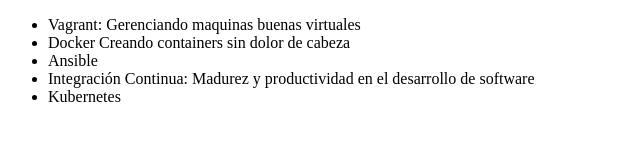
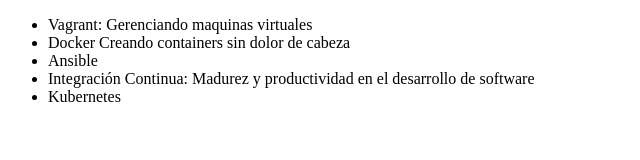
Before and after one commit to BrunoDelg/alura-git, a plain HTML site: page index.html in a window 1280 px wide. Shown: the full height of the page, 0-640 px from the left. Drawn offline with Linux system fonts and the light colour scheme.

Commit message:
Revert "Cambiando el codigo para revertir"
This reverts commit a834aeadbdd98183d1f368b7c04702e1a5d237fe.

```diff
--- a/index.html
+++ b/index.html
@@ -6,7 +6,7 @@
     </head>
     <body>
         <ul>
-            <li>Vagrant: Gerenciando maquinas buenas virtuales</li>
+            <li>Vagrant: Gerenciando maquinas virtuales</li>
             <li>Docker Creando containers sin dolor de cabeza</li>
             <li>Ansible</li>
             <li>Integración Continua: Madurez y productividad en el desarrollo de software</li>
```
